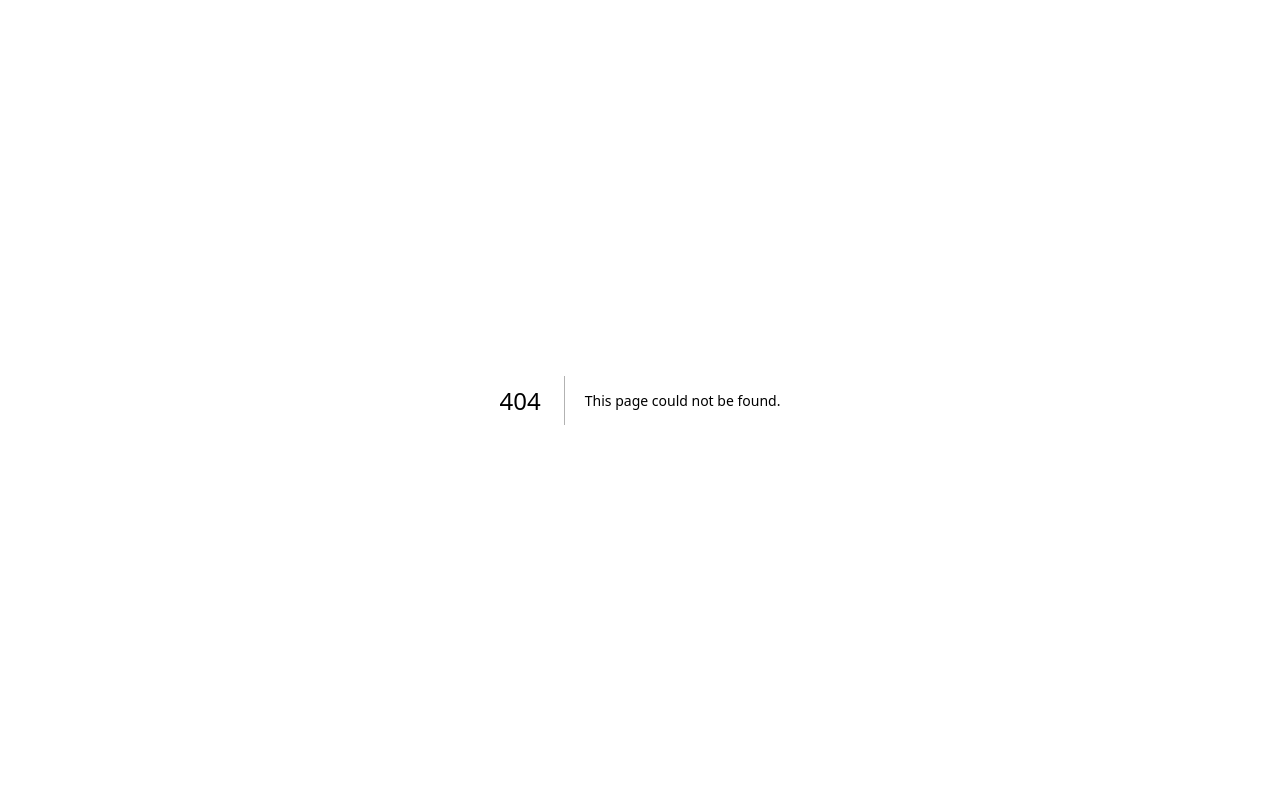
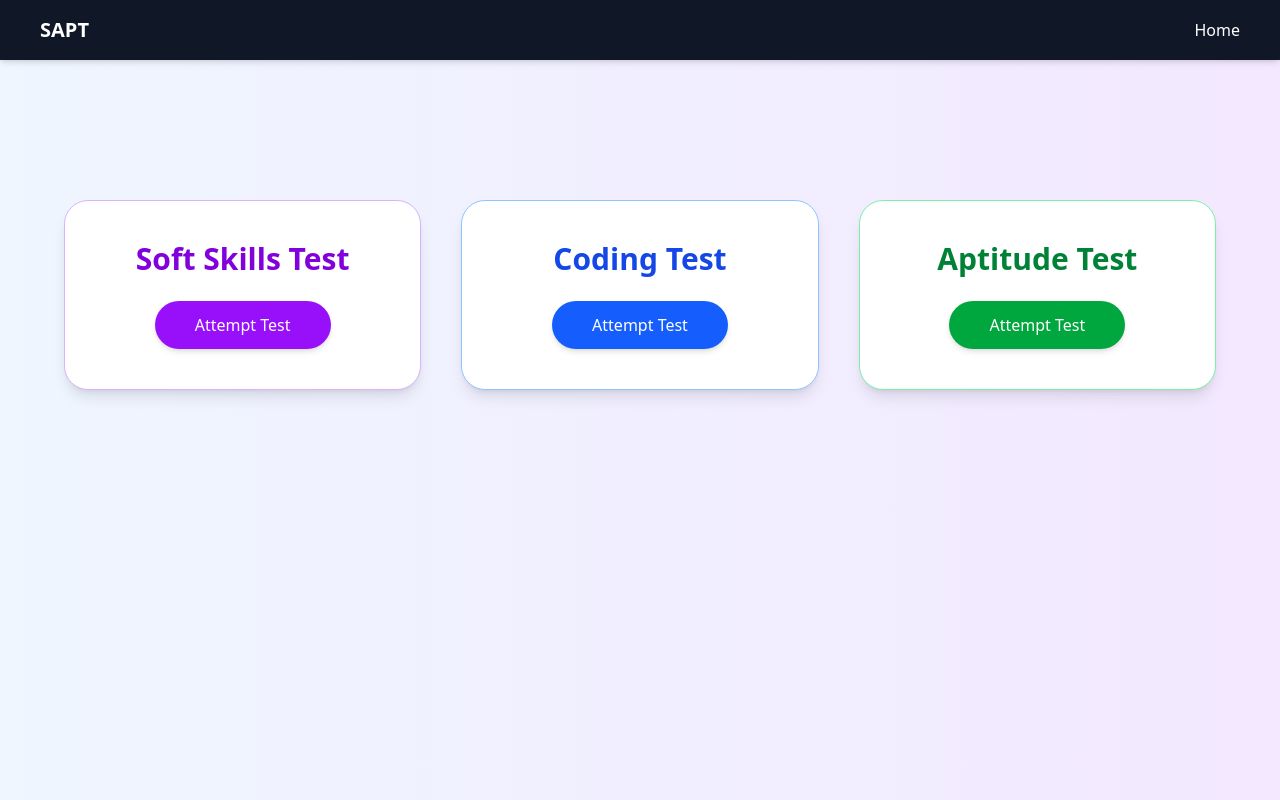
Before and after one commit to ArchaUB/MiniProject, a Next.js app: page /studentdashboard in a window 1280 px wide. Before the commit this address had no page. Built offline with nearby package versions, Linux system fonts and the light colour scheme.

Commit message:
new commit

```diff
--- a/app/(auth)/login/page.jsx
+++ b/app/(auth)/login/page.jsx
@@ -41,6 +41,8 @@ export default function StudentSignIn() {
           </div>
           <button
             type="submit"
+            onClick={() => router.push("/studentdashboard")}
+
             className="w-full bg-blue-500 text-white px-4 py-2 rounded-lg hover:bg-blue-600 transition"
           >
             Sign In
--- a/app/(auth)/teacherlogin/page.jsx
+++ b/app/(auth)/teacherlogin/page.jsx
@@ -5,7 +5,7 @@ import { useRouter } from "next/navigation"; // Import useRouter
 export default function TeacherSignIn() {
   const [email, setEmail] = useState("");
   const [password, setPassword] = useState("");
-  const router = useRouter(); //Define useRouter
+  const router = useRouter(); // Initialize useRouter
 
   const handleSubmit = (e) => {
     e.preventDefault();
@@ -13,8 +13,8 @@ export default function TeacherSignIn() {
 
     // TODO: Add authentication logic here
 
-    //  Redirect to Teacher Dashboard after successful sign-in
-    router.push("/teacher-dashboard");
+    // Redirect to Teacher Dashboard after successful sign-in
+    router.push("/teacherdashboard");
   };
 
   return (
@@ -51,11 +51,11 @@ export default function TeacherSignIn() {
             Sign In
           </button>
         </form>
-        <p className="mt-6 text-grey-600">
-            Are you a student? {" "}
+        <p className="mt-6 text-gray-600">
+          Are you a student?{" "}
           <button
             onClick={() => router.push("/login")}
-              className="text-orange-300 hover:underline focus:outline-none focus:ring-2 focus:ring-yellow-300"
+            className="text-orange-500 hover:underline focus:outline-none focus:ring-2 focus:ring-yellow-300"
           >
             Sign in here
           </button>
--- a/app/layout.jsx
+++ b/app/layout.jsx
@@ -1,4 +1,4 @@
-import CreateTest from "./teacher-dashboard/CreateTest/page";
+import CreateTest from "./teacherdashboard/CreateTest/page";
 import Navbar from "./components/Navbar";
 import "./globals.css";
 
--- /dev/null
+++ b/app/studentdashboard/page.jsx
@@ -0,0 +1,53 @@
+"use client";
+
+export default function StudentDashboard() {
+  return (
+    <div className="min-h-screen flex flex-col items-center bg-gradient-to-r from-blue-50 to-purple-100 p-10">
+      {/* Navbar */}
+      <nav className="w-full bg-gray-900 py-4 px-10 flex justify-between items-center fixed top-0 left-0 right-0 shadow-md z-50">
+        <h1 className="text-white text-xl font-bold">SAPT</h1>
+        <a href="/" className="text-white hover:underline">Home</a>
+      </nav>
+
+      <div className="mt-20 text-center">
+        <h1 className="text-5xl font-bold mb-10 text-gray-900 drop-shadow-lg tracking-wide">
+        </h1>
+      </div>
+
+      <div className="grid grid-cols-1 md:grid-cols-3 gap-10 w-full max-w-6xl mt-10">
+        {/* Soft Skills Test Card */}
+        <div className="bg-white p-10 rounded-3xl shadow-lg text-center transform transition duration-500 hover:scale-105 hover:shadow-2xl border border-purple-300">
+          <h2 className="text-3xl font-semibold mb-6 text-purple-700">Soft Skills Test</h2>
+          <button
+            onClick={() => router.push("/soft-skills-test")}
+            className="bg-purple-600 text-white px-10 py-3 rounded-full shadow-md hover:bg-purple-800 transition-all font-medium"
+          >
+            Attempt Test
+          </button>
+        </div>
+
+        {/* Coding Test Card */}
+        <div className="bg-white p-10 rounded-3xl shadow-lg text-center transform transition duration-500 hover:scale-105 hover:shadow-2xl border border-blue-300">
+          <h2 className="text-3xl font-semibold mb-6 text-blue-700">Coding Test</h2>
+          <button
+            onClick={() => router.push("/coding-test")}
+            className="bg-blue-600 text-white px-10 py-3 rounded-full shadow-md hover:bg-blue-800 transition-all font-medium"
+          >
+            Attempt Test
+          </button>
+        </div>
+
+        {/* Aptitude Test Card */}
+        <div className="bg-white p-10 rounded-3xl shadow-lg text-center transform transition duration-500 hover:scale-105 hover:shadow-2xl border border-green-300">
+          <h2 className="text-3xl font-semibold mb-6 text-green-700">Aptitude Test</h2>
+          <button
+            onClick={() => router.push("/aptitude-test")}
+            className="bg-green-600 text-white px-10 py-3 rounded-full shadow-md hover:bg-green-800 transition-all font-medium"
+          >
+            Attempt Test
+          </button>
+        </div>
+      </div>
+    </div>
+  );
+}
--- a/app/teacher-dashboard/page.jsx
+++ b/app/teacherdashboard/page.jsx
@@ -3,7 +3,6 @@
 import { Card, CardContent, CardTitle } from "../components/card";
 import Navbar from "../components/Navbar";
 import { useRouter } from "next/navigation";
-
 
 export default function TeacherDashboard() {
   const router = useRouter();
@@ -15,13 +14,13 @@ export default function TeacherDashboard() {
         <h1 className="text-3xl font-bold mb-8 text-gray-900">Manage Tests</h1>
         <div className="grid grid-cols-1 md:grid-cols-2 gap-8">
           {/* Create Test Card */}
-          <Card className="cursor-pointer" onClick={() => router.push("/teacher-dashboard/CreateTest")}>
+          <Card className="cursor-pointer" onClick={() => router.push("/teacherdashboard/CreateTest")}>
             <CardTitle>Create Test</CardTitle>
             <CardContent>Design and create new tests with ease.</CardContent>
           </Card>
 
           {/* View Test Card */}
-          <Card className="cursor-pointer" onClick={() => router.push("/view-test")}>
+          <Card className="cursor-pointer" onClick={() => router.push("/teacherdashboard/view-test")}>
             <CardTitle>View Test</CardTitle>
             <CardContent>Browse and manage existing tests.</CardContent>
           </Card>
```
Also changed, not shown: app/teacherdashboard/CreateTest/page.jsx (renamed from app/teacher-dashboard/CreateTest/page.jsx). Lines whose indentation alone changed are shown as unchanged.
